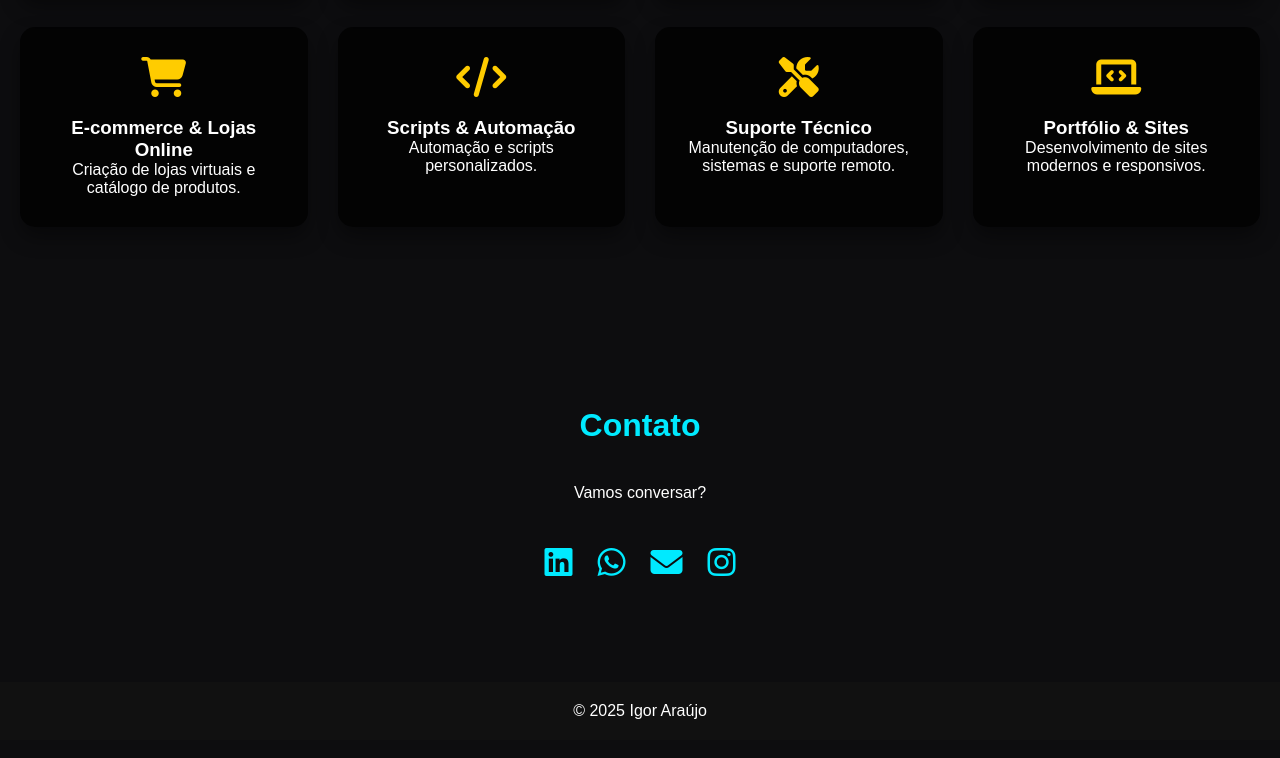
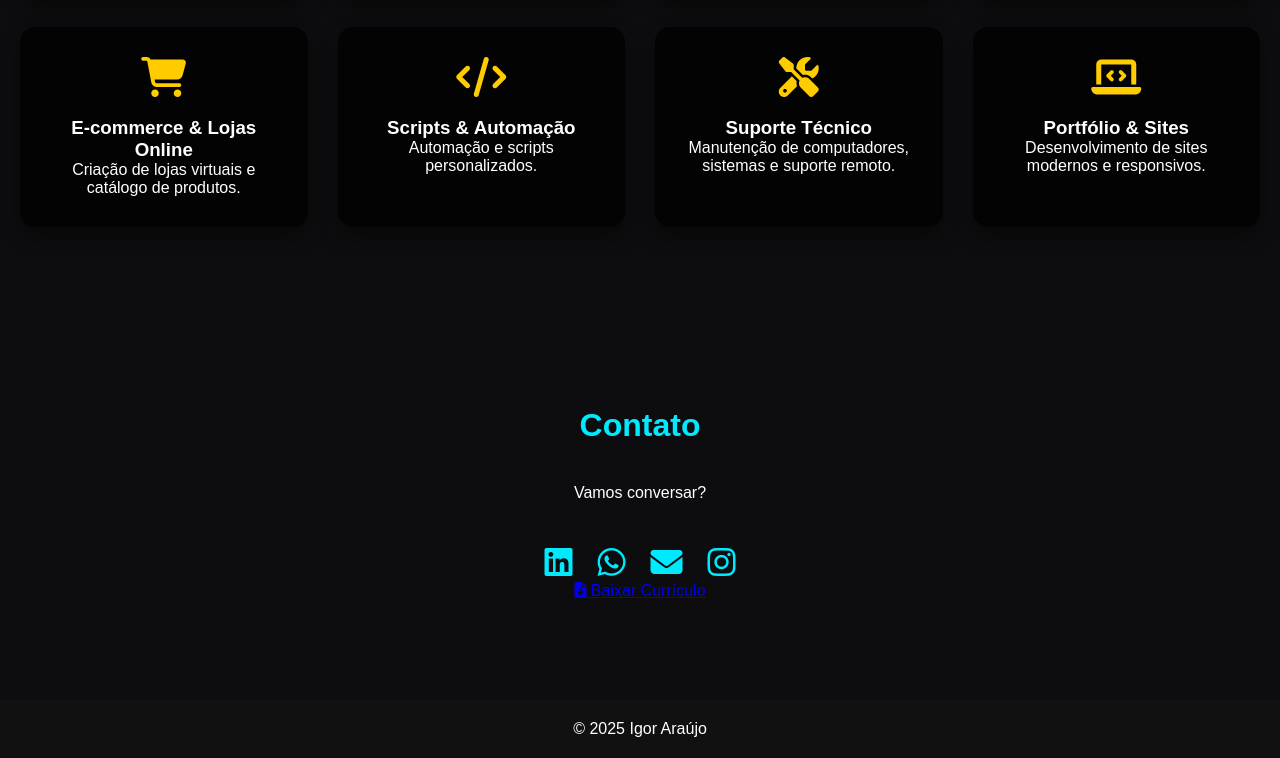
Before and after one commit to ig-araujo/igorxjo, a plain HTML site: page index.html in a window 1280 px wide. Shown: the part 2803-3561 px from the top of the page. Drawn offline with Linux system fonts and the light colour scheme.

Commit message:
Update index.html
Foi acrescentado o botão de baixar currículo.

```diff
--- a/index.html
+++ b/index.html
@@ -186,6 +186,13 @@
             <i class="fab fa-instagram"></i>
         </a>
     </div>
+<div class="contato-cv">
+    <a href="css/Igor.araujo.cv.pdf" target="_blank" class="btn-cv">
+        <i class="fas fa-file-download"></i>
+        Baixar Currículo
+    </a>
+</div>
+
 </section>
 
 <footer>
```
